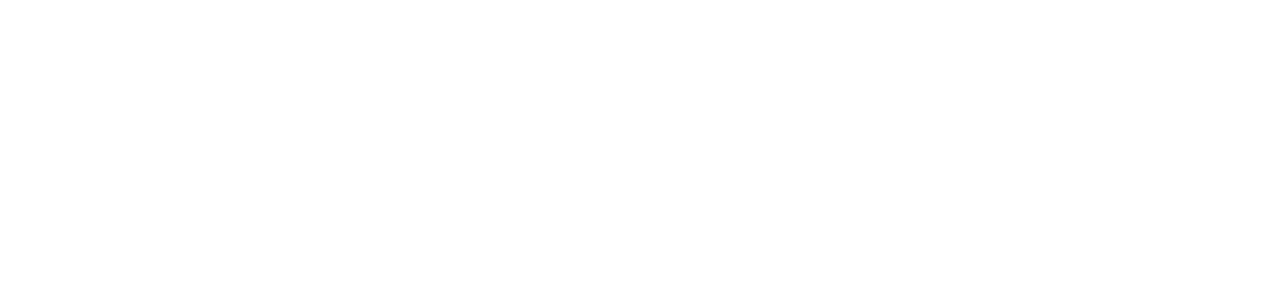
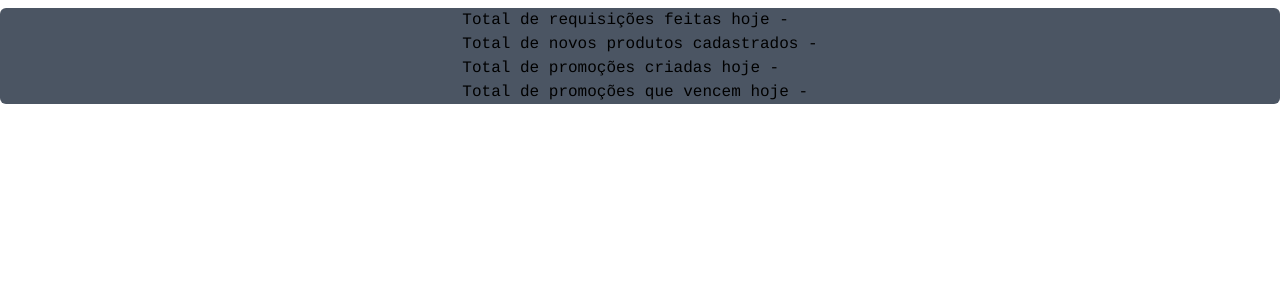
Before and after one commit to ItaloMirandaSantiago/admin-loja, a React (Create React App) app: page /home in a window 1280 px wide. Shown: the top 300 px of the page. Built offline with nearby package versions, Linux system fonts and the light colour scheme.

Commit message:
login finalizado e home criada

```diff
--- a/src/AxiosConfig/Api.ts
+++ b/src/AxiosConfig/Api.ts
@@ -19,11 +19,14 @@ type TypeApi  = {
 }
 
 const Api = async ({url, method, data} : TypeApi)=>{
+
     const res = await ModalApi.request({
         url,
         method,
-        data: new URLSearchParams(data),
-
+        headers: {
+            admin: data.login,
+            password: data.password
+        }
 
     })
     return res
--- a/src/Routes/Home.tsx
+++ b/src/Routes/Home.tsx
@@ -1,7 +1,9 @@
+import InfoApi from "../components/InfoApi"
+
 const Home = ()=>{
     return(
-        <div>
-
+        <div className="flex flex-col items-center">
+            <InfoApi />
         </div>
     )
 }
--- a/src/Routes/Login.tsx
+++ b/src/Routes/Login.tsx
@@ -13,9 +13,9 @@ const Login = ()=>{
         if (password && login) {
             const data = {login, password}
             const res = await Api({url: "/login", method: "get", data})
-            console.log(res)
+
             if (res.data.sucess) {
-                //navigate('/home')
+                navigate('/home')
             }
         }
     }
--- /dev/null
+++ b/src/components/InfoApi.tsx
@@ -0,0 +1,14 @@
+const InfoApi = ()=>{
+    return(
+        <div className=" mt-2 bg-gray-600 flex flex-col justify-center items-center container rounded-md ">
+            <ul>
+                <li>Total de requisições feitas hoje -</li>
+                <li>Total de novos produtos cadastrados -  </li>
+                <li>Total de promoções criadas hoje - </li>
+                <li>Total de promoções que vencem hoje -</li>
+            </ul>
+        </div>
+    )
+}
+
+export default InfoApi
```
